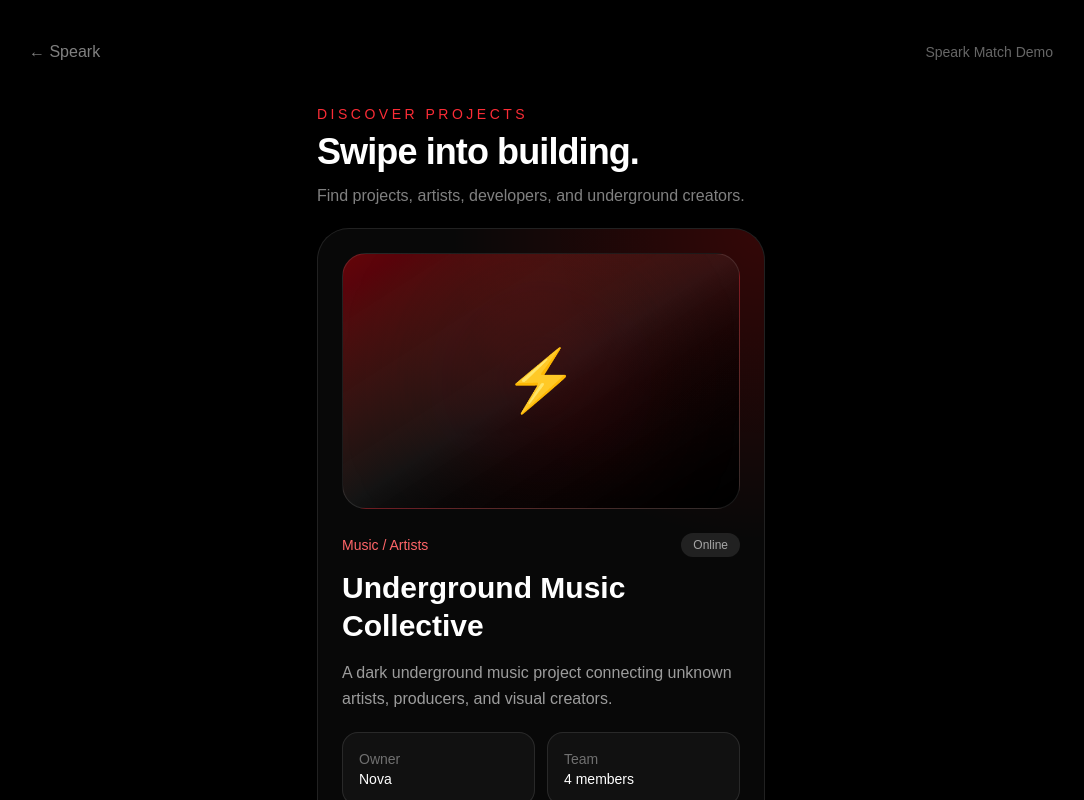
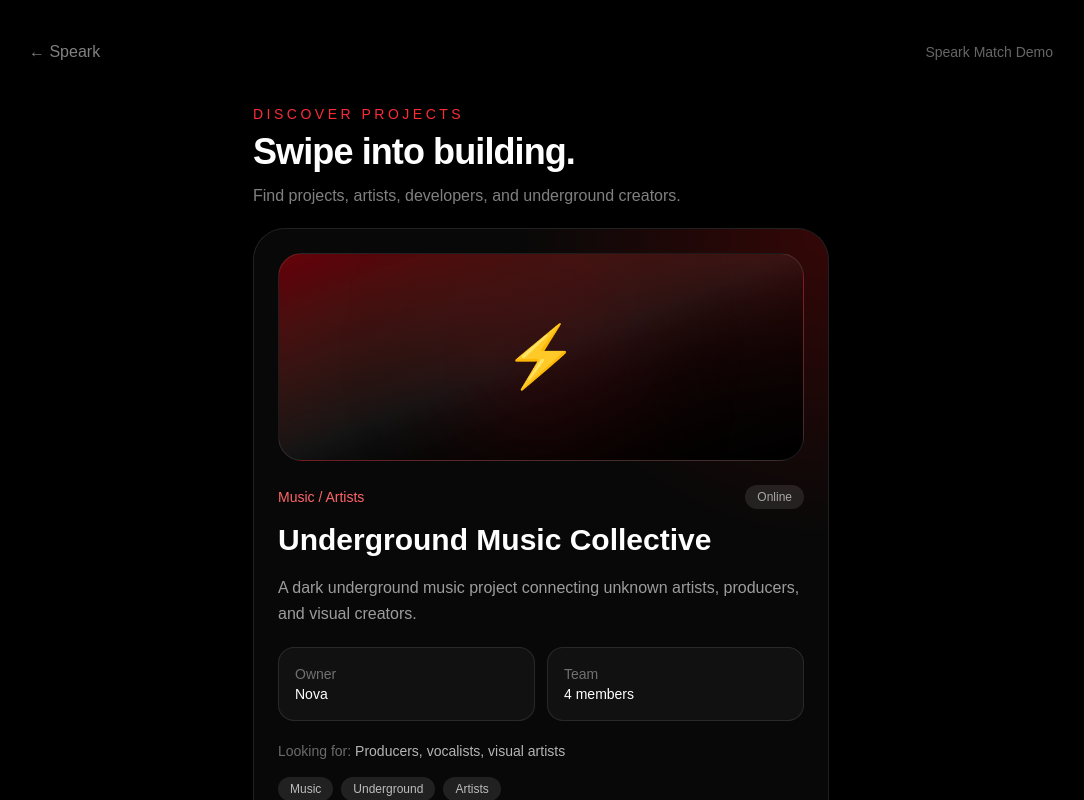
Before and after one commit to spearknet/speark-landing, a Next.js app: page /swipe in a window 1280 px wide. Shown: the top 800 px of the page, without its empty margins (99-1183 px from the left). Built offline with nearby package versions, Linux system fonts and the light colour scheme.

Commit message:
improve swipe demo

```diff
--- a/app/swipe/page.tsx
+++ b/app/swipe/page.tsx
@@ -65,7 +65,7 @@ export default function SwipePage() {
         <p className="text-white/40 text-sm">Speark Match Demo</p>
       </div>
 
-      <section className="w-full max-w-md">
+      <section className="w-full max-w-xl">
         <div className="mb-5">
           <p className="text-sm text-red-500 uppercase tracking-[0.25em]">
             Discover Projects
@@ -81,7 +81,7 @@ export default function SwipePage() {
         <div className="relative border border-white/10 bg-white/[0.03] rounded-[2rem] p-6 shadow-2xl overflow-hidden">
           <div className="absolute inset-0 bg-[radial-gradient(circle_at_top_right,rgba(255,0,0,0.18),transparent_35%)]" />
 
-          <div className="relative h-64 rounded-3xl bg-gradient-to-br from-red-700/50 via-white/5 to-black border border-white/10 mb-6 flex items-center justify-center overflow-hidden">
+          <div className="relative h-52 rounded-3xl bg-gradient-to-br from-red-700/50 via-white/5 to-black border border-white/10 mb-6 flex items-center justify-center overflow-hidden">
             <div className="absolute w-40 h-40 bg-red-600/20 blur-3xl rounded-full" />
             <span className="relative text-6xl">⚡</span>
           </div>
```
